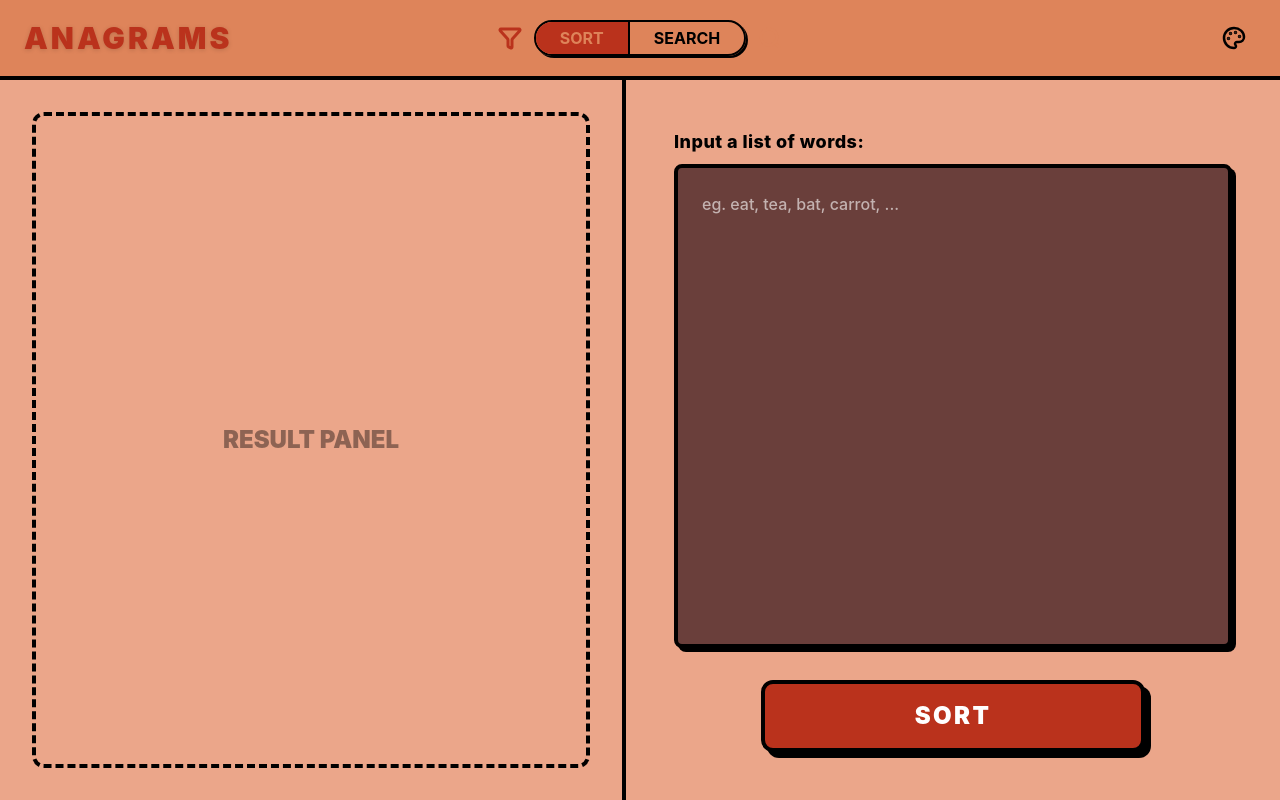
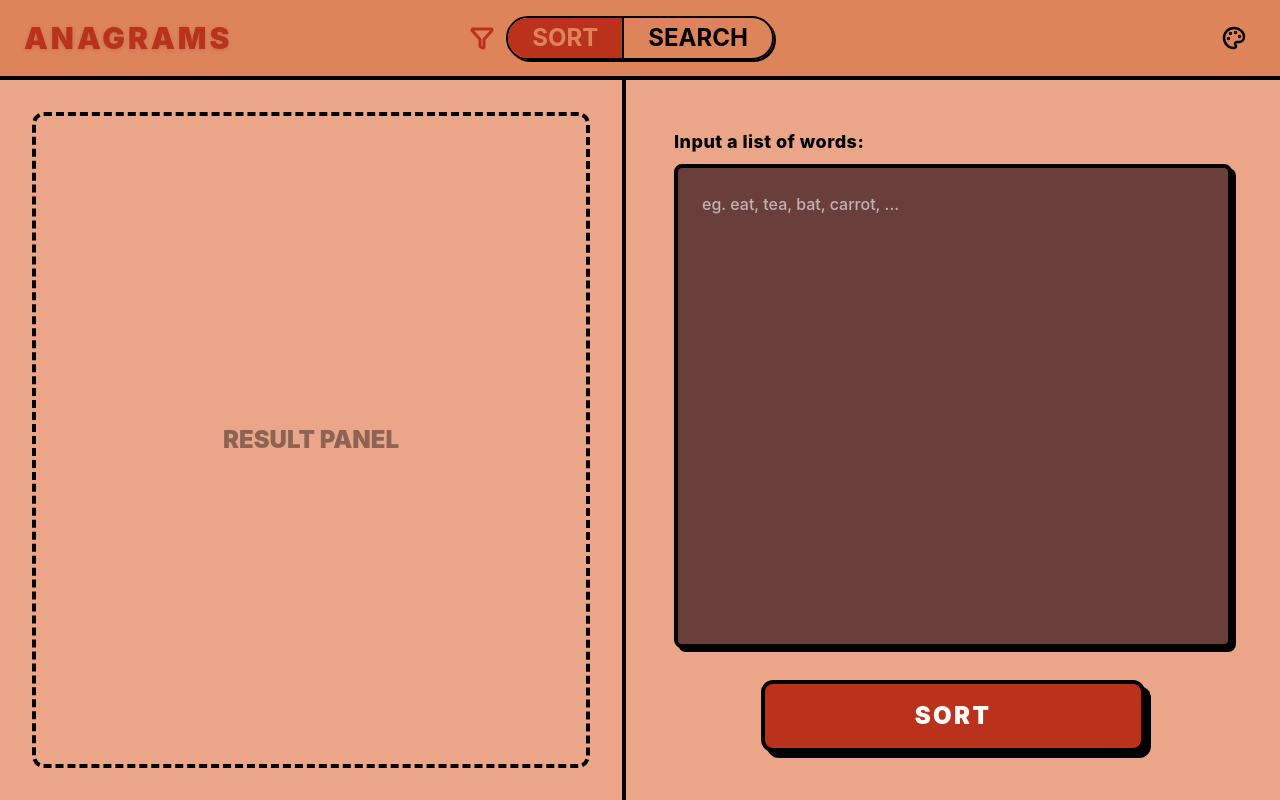
Before and after one commit to Clopo10/Anagram_groups, a React app in the folder frontend/: page / in a window 1280 px wide. Built offline with nearby package versions, Linux system fonts and the light colour scheme; the HTML template or start-up script is replaced by a standard one.

Commit message:
bigger toggle switch

```diff
--- a/frontend/src/components/Navbar.jsx
+++ b/frontend/src/components/Navbar.jsx
@@ -20,7 +20,7 @@ export default function Navbar({ mode, setMode }) {
         <div className="flex bg-transparent border-2 border-black rounded-full overflow-clip font-bold shadow-[2px_2px_0px_rgba(0,0,0,1)]">
           <button
             onClick={() => setMode("SORT")}
-            className={`px-4 sm:px-6 py-1 transition-colors ${mode === "SORT" ? "bg-[#ba321c] text-[#de845a]" : "text-black hover:bg-black/10"}`}
+            className={`px-4 sm:px-6 py-1 transition-colors ${mode === "SORT" ? "bg-[#ba321c] text-[#de845a] text-2xl" : "text-black text-2xl hover:bg-black/10"}`}
           >
             SORT
           </button>
@@ -30,7 +30,7 @@ export default function Navbar({ mode, setMode }) {
 
           <button
             onClick={() => setMode("SEARCH")}
-            className={`px-4 sm:px-6 py-1 transition-colors ${mode === "SEARCH" ? "bg-[#ba321c] text-[#de845a]" : "text-black hover:bg-black/10"}`}
+            className={`px-4 sm:px-6 py-1 transition-colors ${mode === "SEARCH" ? "bg-[#ba321c] text-[#de845a] text-2xl" : "text-black text-2xl hover:bg-black/10"}`}
           >
             SEARCH
           </button>
```
